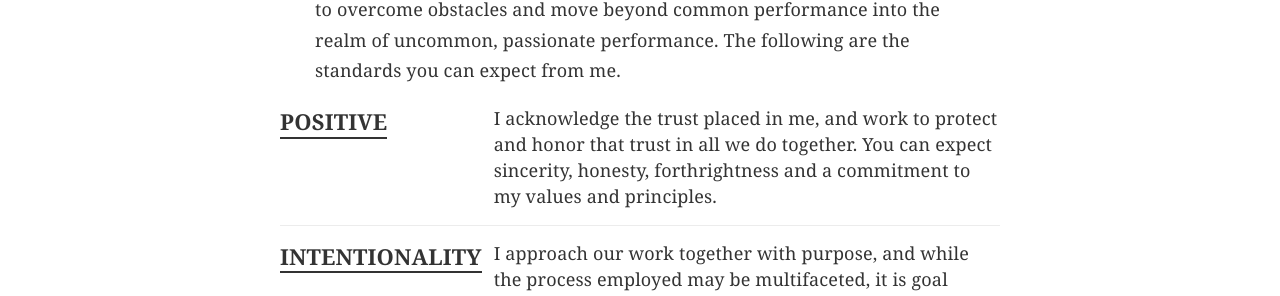
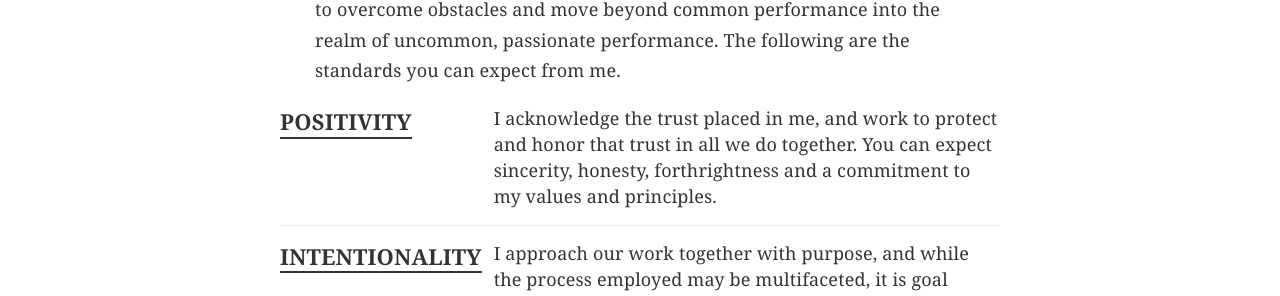
Before and after one commit to zamiang/drbillmoore, a Jekyll site: the page built from index.html, in a window 1280 px wide and 900 px high, scrolled down 1342 px. Shown: the part 154-450 px from the top of the window. Built offline with Jekyll 4.4.1, drawn with Linux system fonts in a browser that asks for light colours; nearby versions of some CDN libraries; Markdown is read by kramdown in place of the engine named in the settings.

Commit message:
allow fonts to work on aws hosting

```diff
--- a/_includes/head.html
+++ b/_includes/head.html
@@ -17,7 +17,7 @@
   <meta name="viewport" content="width=device-width">
   <link rel="shortcut icon" href="/assets/images/favicon.ico" />
   <link rel="stylesheet" type="text/css" href="/assets/application.css" />
-  <script src="//use.typekit.net/odn0pxa.js"></script>
+  <script src="//use.typekit.net/uqw5hvk.js"></script>
   <script>try{Typekit.load();}catch(e){}</script>
   <link rel="stylesheet" href="//maxcdn.bootstrapcdn.com/font-awesome/4.3.0/css/font-awesome.min.css">
   <script src="//ajax.googleapis.com/ajax/libs/jquery/2.1.1/jquery.min.js"></script>
--- a/index.html
+++ b/index.html
@@ -50,7 +50,7 @@
         <div class="about-section-group">
             <div class="about-section">
                 <div class="item-heading large-heading">
-                    <div class="faux-underline-large">Positive</div>
+                    <div class="faux-underline-large">Positivity</div>
                 </div>
                 <div class="item-subheading large-subheading">
                     I acknowledge the trust placed in me, and work to protect and honor that trust in all we do together. You can expect sincerity, honesty, forthrightness and a commitment to my values and principles.
```
